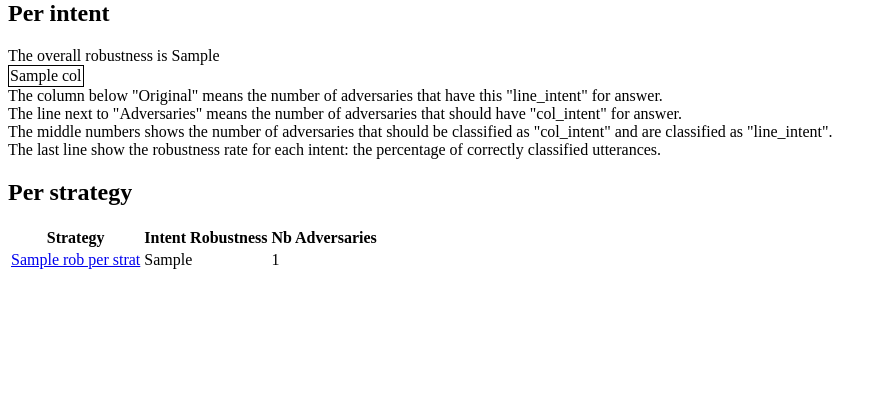
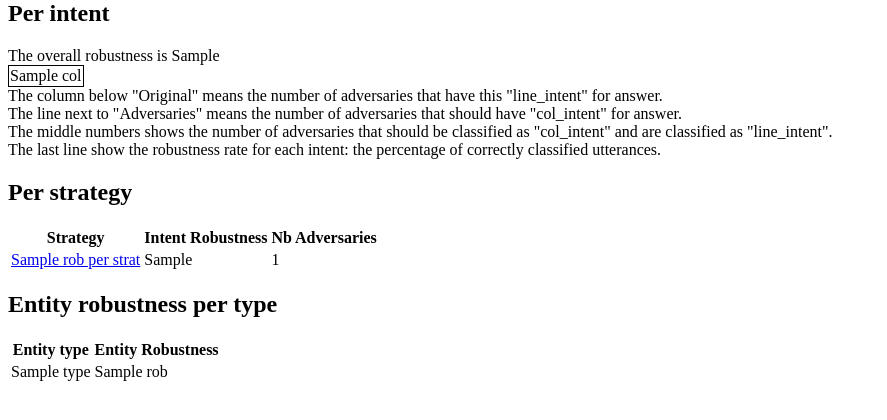
Before and after one commit to TheoFaure/BotTestFk, a Django app: template framework/templates/framework/results_stats.html in a window 1280 px wide. Shown: the part 303-723 px from the top of the page, without its empty margins (0-887 px from the left). Run offline with Django 3.2, Linux system fonts and the light colour scheme; the template is opened without the code that fills it: most values are stand-ins (such as "Sample title", 1, 10 or a date in 2020); some libraries are stand-ins or nearby versions.

Commit message:
entity type robustness

```diff
--- a/framework/templates/framework/results_stats.html
+++ b/framework/templates/framework/results_stats.html
@@ -99,4 +99,18 @@
             </tr>
         {% endfor %}
     </table>
+
+    <h2>Entity robustness per type</h2>
+    <table id="strategy_robustness">
+    <tr>
+    <th scope="col">Entity type</th>
+    <th scope="col">Entity Robustness</th>
+    </tr>
+        {% for type, rob in type_robustness%}
+            <tr>
+                <td>{{ type }}</td>
+                <td>{{ rob }}</td>
+            </tr>
+        {% endfor %}
+    </table>
 {% endblock %}
--- a/framework/views.py
+++ b/framework/views.py
@@ -150,8 +150,8 @@ def results_stats(request):
 
     distinct_types = Entity.objects.all().distinct("type").values("type")
     array_distinct_types = [t['type'] for t in distinct_types]
-    type_robustness = [Entity.objects.filter(answer__mutant__utterance__answer__entity__type__contains=t, type__contains=t).count() /
-                       Entity.objects.filter(answer__mutant__utterance__answer__entity__type__contains=t).count()
+    type_robustness = [(t, Entity.objects.filter(answer__mutant__utterance__answer__entity__type__contains=t, type__contains=t).count() /
+                       Entity.objects.filter(answer__mutant__utterance__answer__entity__type__contains=t).count())
                        for t in array_distinct_types]
 
 
```
